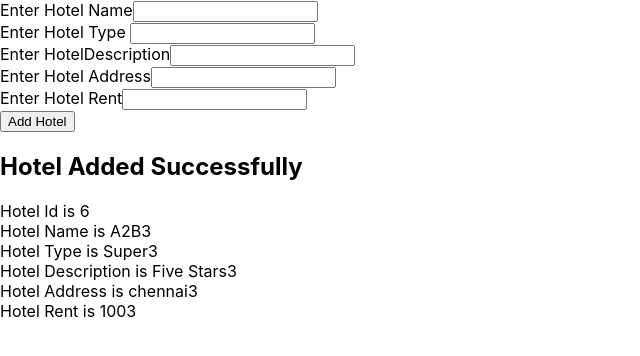
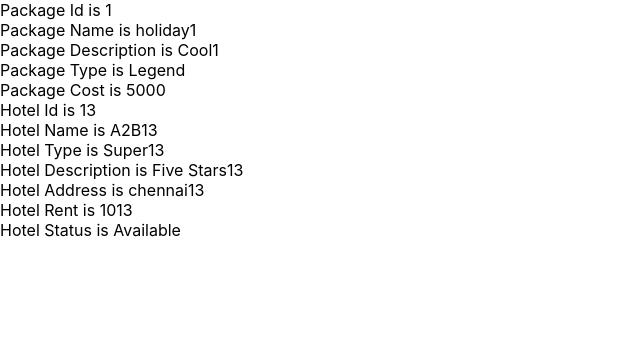
Before and after one commit to Navaneeth1220/tms_frontend, a React (Create React App) app in the folder tms/: page / in a window 1280 px wide. Shown: the top 356 px of the page, without its empty margins (0-640 px from the left). Built offline with nearby package versions, Linux system fonts and the light colour scheme.

Commit message:
DisplayPackageDetails added

```diff
--- a/tms/src/App.js
+++ b/tms/src/App.js
@@ -4,10 +4,11 @@ import DisplayHotelDetails from './component/Hotel/DisplayHotelDetails';
 import GetHotelDetails from './component/Hotel/GetHotelDetails';
 import DisplayHotelList from './component/Hotel/DisplayHotelList';
 import AddHotel from './component/Hotel/AddHotel';
+import DisplayPackageDetails from './component/Package/DisplayPackageDetails';
 
 function App() {
 
-  const hotel1 = {
+  /*const hotel1 = {
      hotelId: 5,
      hotelName: "A2B",
      hotelType: "Super",
@@ -33,8 +34,25 @@ function App() {
      address: "chennai2",
      rent: 1002.0
    }
+   const hotels = [hotel1, hotel2, hotel3];*/
 
-  const hotels = [hotel1, hotel2, hotel3];
+  const pack1 = {
+
+    packageId: 1,
+    packageName: "holiday1",
+    packageDescription: "Cool1",
+    packageType: "Legend",
+    packageCost: 5000.0,
+    hotelId: 13,
+    hotelName: "A2B13",
+    hotelType: "Super13",
+    hotelDescription: "Five Stars13",
+    address: "chennai13",
+    rent: 1013.0,
+    hotelStatus: "Available"
+  }
+
+
 
 
   return (
@@ -47,7 +65,9 @@ function App() {
 
       {/*<DisplayHotelList hotels={hotels} />*/}
 
-      {<AddHotel />}
+      {/*<AddHotel />*/}
+
+      {<DisplayPackageDetails pack={pack1} />}
 
 
 
--- a/tms/src/component/Hotel/AddHotel.js
+++ b/tms/src/component/Hotel/AddHotel.js
@@ -49,7 +49,7 @@ export default function AddHotel() {
 
             ...currentState,
             [fieldName]: fieldValue,
-            hotel:undefined,
+            hotel:hotel6,
             errMsg: undefined,
         };
 
--- /dev/null
+++ b/tms/src/component/Package/DisplayPackageDetails.js
@@ -0,0 +1,37 @@
+
+
+export default function DisplayPackageDetails({ pack }) {
+
+    let { packageId, packageName, packageDescription, packageType, packageCost,
+        hotelId, hotelName, hotelType, hotelDescription, address, rent, hotelStatus } = pack;
+
+    return (
+
+        <div>
+            Package Id is {packageId}
+            <br />
+            Package Name is {packageName}
+            <br />
+            Package Description is {packageDescription}
+            <br />
+            Package Type is {packageType}
+            <br />
+            Package Cost is {packageCost}
+            <br />
+            Hotel Id is {hotelId}
+            <br />
+            Hotel Name is {hotelName}
+            <br />
+            Hotel Type is {hotelType}
+            <br />
+            Hotel Description is {hotelDescription}
+            <br />
+            Hotel Address is {address}
+            <br />
+            Hotel Rent is {rent}
+            <br />
+            Hotel Status is {hotelStatus}
+            <br />
+        </div>
+    );
+}
```
Lines whose indentation alone changed are shown as unchanged.
